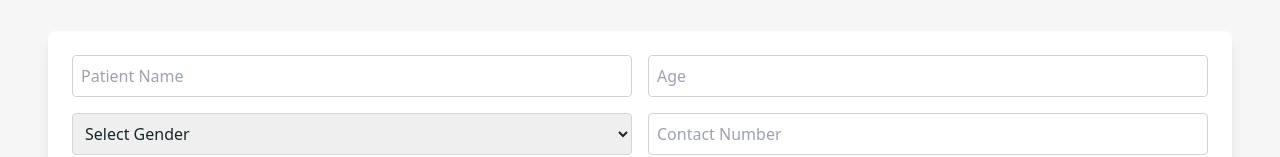
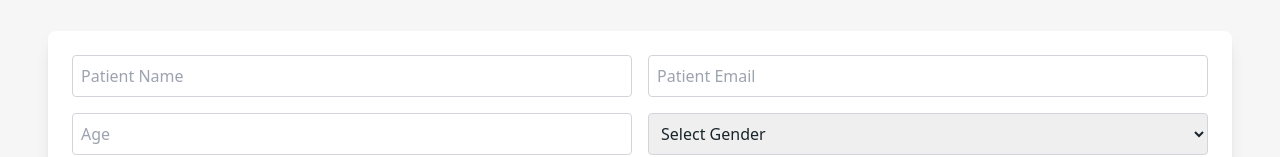
Before and after one commit to yazdanhaider/Hospital-Management, a React (Vite) app in the folder Frontend/: page /patients in a window 1280 px wide. Both pictures are taken after typing "Sample" into the empty fields and a click on the button "Add New Patient". Shown: the part 243-400 px from the top of the page. Built offline with nearby package versions, Linux system fonts and the light colour scheme; no server answers.

Commit message:
ui of patient section is updated and the when new user will be added that will show at index 0

```diff
--- a/Frontend/src/components/Patients.jsx
+++ b/Frontend/src/components/Patients.jsx
@@ -1,6 +1,7 @@
-import React, { useState } from "react";
+import React, { useEffect, useState } from "react";
 import { motion } from "framer-motion";
 import { FaUserPlus, FaSearch, FaEdit, FaTrash } from "react-icons/fa";
+import axios from "axios";
 
 const Patients = () => {
   const [patients, setPatients] = useState([
@@ -26,6 +27,8 @@ const Patients = () => {
     age: "",
     gender: "",
     contact: "",
+    mobile: "",
+    email: "",
   });
 
   const handleInputChange = (e) => {
@@ -58,22 +61,70 @@ const Patients = () => {
     return true;
   };
 
-  const handleSubmit = (e) => {
+  const handleSubmit = async (e) => {
     e.preventDefault();
-    if (validateForm()) {
-      setPatients([{ id: patients.length + 1, ...newPatient }, ...patients]);
-      setNewPatient({ name: "", age: "", gender: "", contact: "" });
+    try {
+      if (newPatient.name.trim().length < 4) {
+        alert(
+          "Invalid name. Name should start with a letter and be at least 4 characters long."
+        );
+        return;
+      }
+      const contactRegex = /^[0-9]{3}[0-9]{3}[0-9]{4}$/;
+
+      if (newPatient.mobile && !contactRegex.test(newPatient.mobile)) {
+        alert(
+          "Invalid contact number. It should follow the format XXX-XXX-XXXX"
+        );
+        return;
+      }
+
+      const response = await axios.post("/api/patients/register", {
+        name: newPatient.name,
+        age: newPatient.age,
+        gender: newPatient.gender,
+        mobile: newPatient.mobile,
+        email: newPatient.email,
+      });
       setShowForm(false);
+      setNewPatient({ ...newPatient, [e.target.name]: e.target.value });
+      console.log(newPatient);
+    } catch (error) {
+      console.log(error);
     }
   };
 
-  const deletePatient = (id) => {
-    setPatients(patients.filter((patient) => patient.id !== id));
+  const deletePatient = async (id) => {
+    try {
+      const response = await axios.post("/api/patients/delete-patient", {
+        patientId: id,
+      });
+      setShowForm(false);
+      console.log("Patient deleted successfully");
+    } catch (error) {
+      console.log("Error in deleting the patient", error);
+    }
   };
 
-  const filteredPatients = patients.filter((patient) =>
+  useEffect(() => {
+    async function getPatients() {
+      axios
+        .get("/api/patients/get-patients")
+        .then((response) => {
+          response.data.data && setPatients(response?.data?.data);
+        })
+        .catch((error) => {
+          console.error("Error fetching patients:", error);
+        });
+    }
+
+    getPatients();
+  }, [showForm, patients]);
+
+  const filteredPatients =
+    patients?.filter((patient) =>
       patient.name.toLowerCase().includes(searchTerm.toLowerCase())
-  );
+    ) || patients;
 
   return (
     <div className="bg-light min-h-screen p-4 sm:p-8">
@@ -121,6 +172,15 @@ const Patients = () => {
               required
             />
             <input
+              type="text"
+              name="email"
+              placeholder="Patient Email"
+              className="p-2 border border-gray-300 rounded"
+              value={newPatient.email}
+              onChange={handleInputChange}
+              required
+            />
+            <input
               type="number"
               name="age"
               placeholder="Age"
@@ -143,10 +203,10 @@ const Patients = () => {
             </select>
             <input
               type="tel"
-              name="contact"
+              name="mobile"
               placeholder="Contact Number"
               className="p-2 border border-gray-300 rounded"
-              value={newPatient.contact}
+              value={newPatient.mobile}
               onChange={handleInputChange}
               required
             />
@@ -161,10 +221,12 @@ const Patients = () => {
       )}
 
       <div className="grid grid-cols-1 md:grid-cols-2 lg:grid-cols-3 gap-6">
-        {filteredPatients.map((patient, index) => (
+        {filteredPatients &&
+          filteredPatients.length > 0 &&
+          filteredPatients.map((patient, index) => (
             <motion.div
-            key={patient.id}
-            className="bg-white p-6 rounded-lg shadow-lg"
+              key={index}
+              className={`bg-white p-6 rounded-lg shadow-lg `}
               initial={{ opacity: 0 }}
               animate={{ opacity: 1 }}
               exit={{ opacity: 0 }}
@@ -174,14 +236,14 @@ const Patients = () => {
               </h3>
               <p className="text-gray-600 mb-1">Age: {patient.age}</p>
               <p className="text-gray-600 mb-1">Gender: {patient.gender}</p>
-            <p className="text-gray-600 mb-4">Contact: {patient.contact}</p>
+              <p className="text-gray-600 mb-4">Contact: {patient.mobile}</p>
               <div className="flex justify-end">
                 <button className="text-blue-500 mr-2">
                   <FaEdit />
                 </button>
                 <button
                   className="text-red-500"
-                onClick={() => deletePatient(patient.id)}
+                  onClick={() => deletePatient(patient._id)}
                 >
                   <FaTrash />
                 </button>
```
Lines whose indentation alone changed are shown as unchanged.
